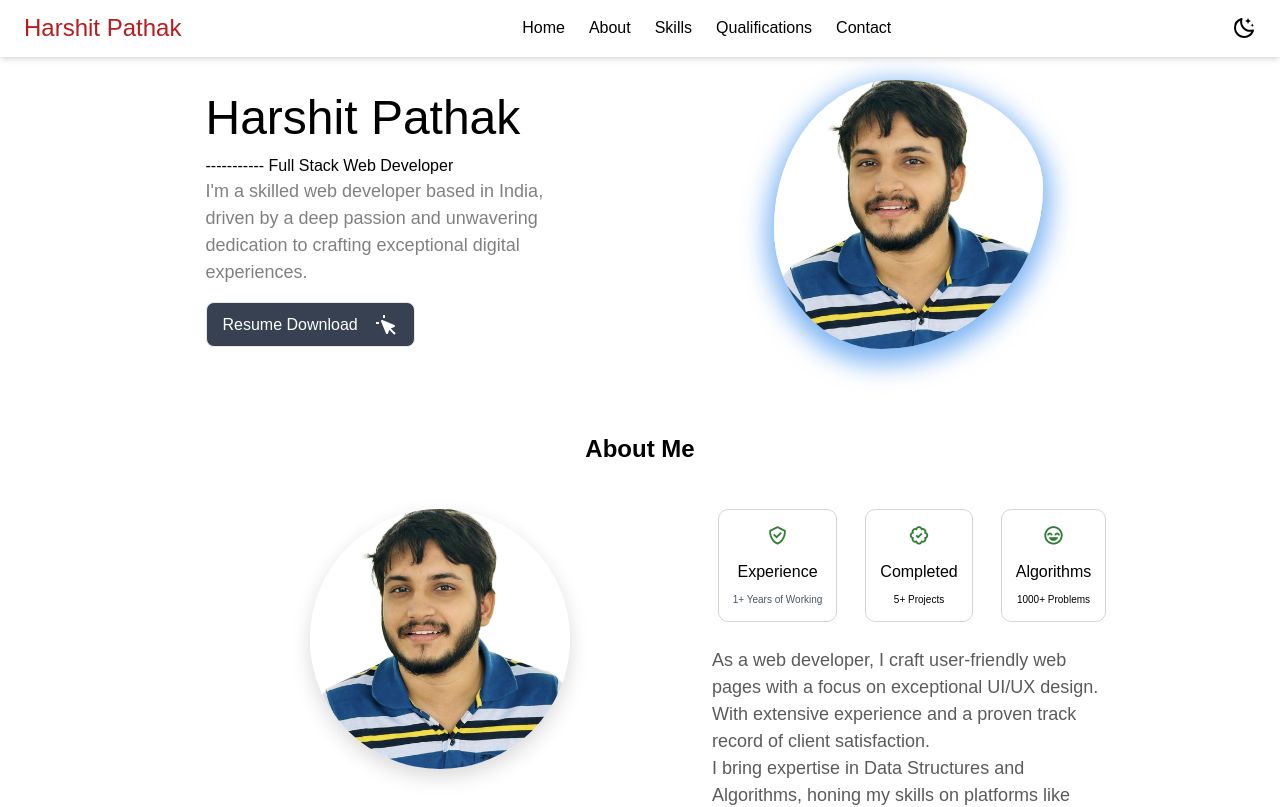
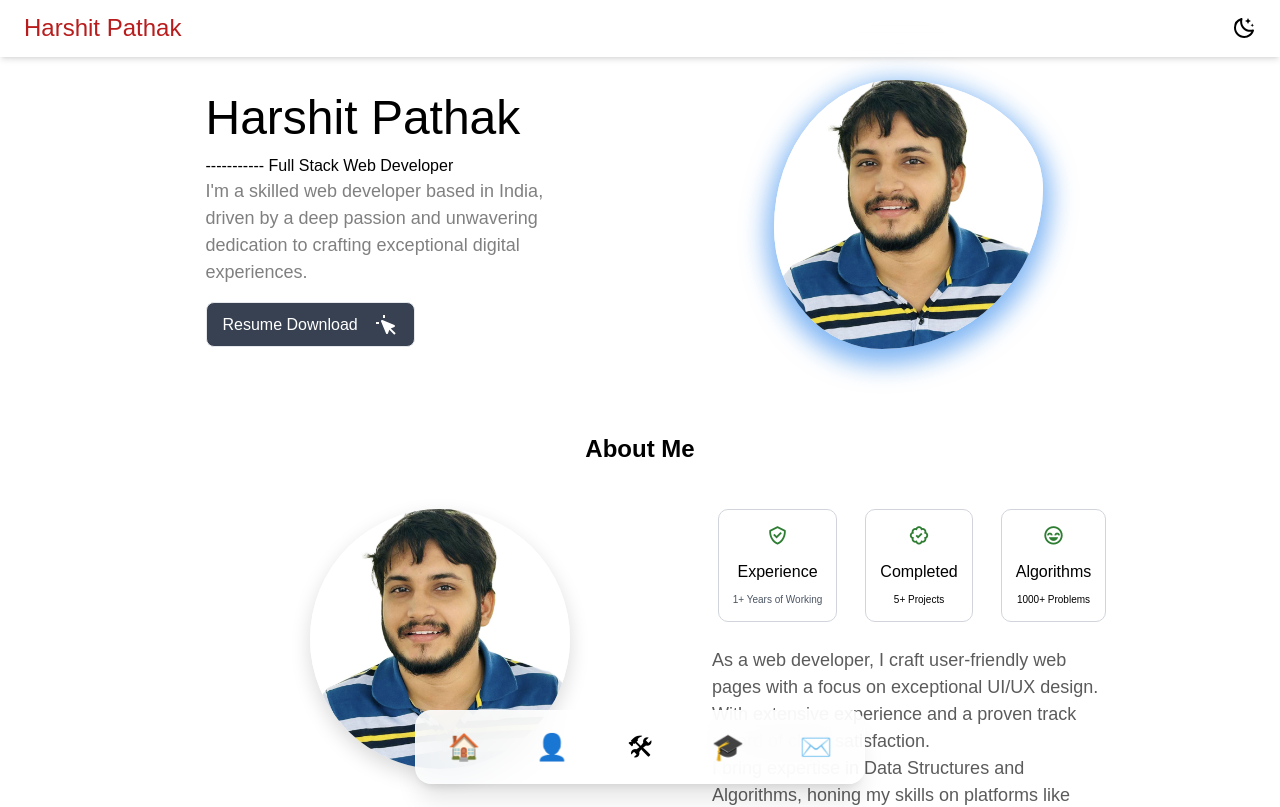
Before and after one commit to harshitpathak027/portfolio, a React (Vite) app: page / in a window 1280 px wide. Shown: the top 807 px of the page. Built offline with nearby package versions, Linux system fonts and the light colour scheme.

Commit message:
added new navbar

```diff
--- a/src/App.css
+++ b/src/App.css
@@ -9,6 +9,7 @@ body{
   background-color: white;
   color: black;
   height: 100%;
+  padding-bottom: 90px;
 font-family: "poppins", sans-serif;
 }
 .dark{
@@ -331,3 +332,64 @@ button, .banner-button {
     opacity: 0;
   }
 }
+/* =========================
+   DOCK ITEM (SCALE LAYER)
+   ========================= */
+   @media (max-width: 768px) { .dock-item { width: 24px !important; } }
+.dock-item {
+  width: 48px;
+  height: 48px;
+
+  display: flex;
+  align-items: center;
+  justify-content: center;
+
+  border-radius: 16px;
+  cursor: pointer;
+  -webkit-tap-highlight-color: transparent;
+
+  transition: transform 0.25s ease, background 0.25s ease;
+}
+
+/* Scale stays WHILE hovering */
+.dock-item:hover {
+  transform: scale(1.95);
+  /* background: rgba(255, 255, 255, 0.25); */
+}
+
+/* =========================
+   ICON (BOUNCE LAYER)
+   ========================= */
+.dock-bounce {
+  font-size: 26px;
+  display: inline-block;
+}
+
+/* Up–Down bounce animation */
+@keyframes dock-bounce-y {
+  0% {
+    transform: translateY(0);
+  }
+  25% {
+    transform: translateY(-5px);
+  }
+  50% {
+    transform: translateY(4px);
+  }
+  75% {
+    transform: translateY(-6px);
+  }
+  100% {
+    transform: translateY(0);
+  }
+}
+
+/* Bounce runs continuously WHILE hovering */
+.dock-item:hover .dock-bounce {
+  animation: dock-bounce-y 0.9s ease infinite;
+}
+
+/* Mobile tap support (no double tap) */
+.dock-item:active .dock-bounce {
+  animation: dock-bounce-y 0.9s ease infinite;
+}
--- a/src/components/Contact.jsx
+++ b/src/components/Contact.jsx
@@ -85,7 +85,7 @@ const handleSubmit=(e)=>{
  text-gray-400 transition-all duration-300 peer-valid:top-0 peer-valid:text-sm peer-focus:top-0 peer-focus:text-sm peer-focus:text-orange-500 ${inputBg}`}>Name</label>
                 </div>
                 <div className="relative w-full">
-                    <input onChange={handleChange} name="email" required type="email" value={form.email}  className={`peer w-full border-2 border-gray-300 px-4 py-4 rounded-md outline-none ${darkMode?"bg-slate-900":"bg-white"}`}  />
+                    <input placeholder=" " onChange={handleChange} name="email" required type="email" value={form.email}  className={`peer w-full border-2 border-gray-300 px-4 py-4 rounded-md outline-none ${darkMode?"bg-slate-900":"bg-white"}`}  />
                     <label className={`absolute left-4 top-1/2 -translate-y-1/2  px-1 pointer-events-none ${inputBg}
  text-gray-400 transition-all duration-300 peer-[&:not(:placeholder-shown)]:top-0 peer-[&:not(:placeholder-shown)]:text-sm peer-focus:top-0 peer-focus:text-sm peer-focus:text-orange-500`}>Email</label>
                 </div>
--- a/src/components/Navbar.jsx
+++ b/src/components/Navbar.jsx
@@ -5,12 +5,13 @@ const NavBar = () => {
   const [menuOpen, setMenuOpen] = useState(false);
 const { darkMode, setDarkMode } = useDarkMode( );
   return (
+    <>
     <nav
       className="
         fixed left-0 right-0 z-50
         top-0 md:bottom-auto md:top-0
         flex items-center justify-between
-        px-6 py-0 md:py-3
+        px-6 py-3 md:py-3
         shadow-md
         gap-4 md:gap-0
         bg-white/10 backdrop-blur-lg
@@ -22,41 +23,7 @@ const { darkMode, setDarkMode } = useDarkMode( );
         Harshit Pathak
       </div>
 
-      {/* NAV ITEMS */}
-  <ul
-  className={`
-    md:static
-    flex-row
-    gap-4 md:gap-6
-    text-center
-    md:p-0
-flex
-    transition-all duration-300 ease-out
 
-    ${menuOpen
-      ? "opacity-100 translate-y-0 pointer-events-auto"
-      : "opacity-0 translate-y-4 pointer-events-none"}
-
-    md:flex md:opacity-100 md:translate-y-0 md:pointer-events-auto
-  `}
->
-
-        <li className="nav-item">
-          <a href="#home" >Home</a>
-        </li>
-        <li className="nav-item">
-          <a href="#about" >About</a>
-        </li>
-        <li className="nav-item">
-          <a href="#skills" >Skills</a>
-        </li>
-        <li className="nav-item">
-          <a href="#qualification" >Qualifications</a>
-        </li>
-        <li className="nav-item">
-          <a href="#contact" >Contact</a>
-        </li>
-      </ul>
       <div className="cursor-pointer" onClick={() => setDarkMode(!darkMode)}>
         {
             darkMode ?
@@ -74,13 +41,42 @@ fill="#000000" viewBox="0 0 24 24" >
 }
       </div>
       {/* Mobile Menu Button */}
-      <button
-        className="ml-auto right-0 md:hidden  text-2xl"
-        onClick={() => setMenuOpen(!menuOpen)}
-      >
-        {menuOpen ? "✕" : "☰"}
-      </button>
+
     </nav>
+     <div className="fixed bottom-4 left-1/2 -translate-x-1/2 z-50 ">
+        <div
+          className="
+            flex items-center gap-10
+            px-6 py-3
+            rounded-2xl
+            shadow-xl
+            backdrop-blur-xl
+            border border-white/20
+            bg-white/90 dark:bg-black/25
+          "
+        >
+           <a href="#home" className="dock-item">
+      <span className="dock-bounce">🏠</span>
+    </a>
+
+    <a href="#about" className="dock-item">
+      <span className="dock-bounce">👤</span>
+    </a>
+
+    <a href="#skills" className="dock-item">
+      <span className="dock-bounce">🛠</span>
+    </a>
+
+    <a href="#qualification" className="dock-item">
+      <span className="dock-bounce">🎓</span>
+    </a>
+
+    <a href="#contact" className="dock-item">
+      <span className="dock-bounce">✉️</span>
+    </a>
+        </div>
+      </div>
+      </>
   );
 };
 
```
